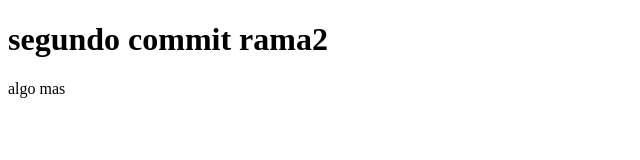
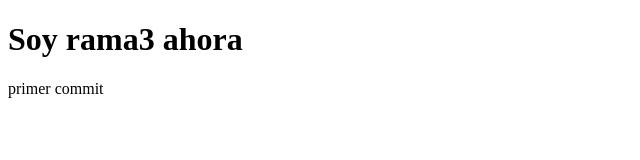
Before and after one commit to DanielaGanan/TrabajoPractico2, a plain HTML site: page fusiones-sin-conflictos/archivo2.html in a window 1280 px wide. Shown: the whole page, without its empty margins (0-640 px from the left). Drawn offline with Linux system fonts and the light colour scheme.

Commit message:
primer commit

```diff
--- a/fusiones-sin-conflictos/archivo2.html
+++ b/fusiones-sin-conflictos/archivo2.html
@@ -3,11 +3,11 @@
 <head>
     <meta charset="UTF-8">
 
-    <title>Rama2</title>
+    <title>Rama3</title>
 
 </head>
 <body>
-    <h1>segundo commit rama2</h1>
-    <p>algo mas</p>
+    <h1>Soy rama3 ahora</h1>
+    <p>primer commit</p>
 </body>
 </html
```
